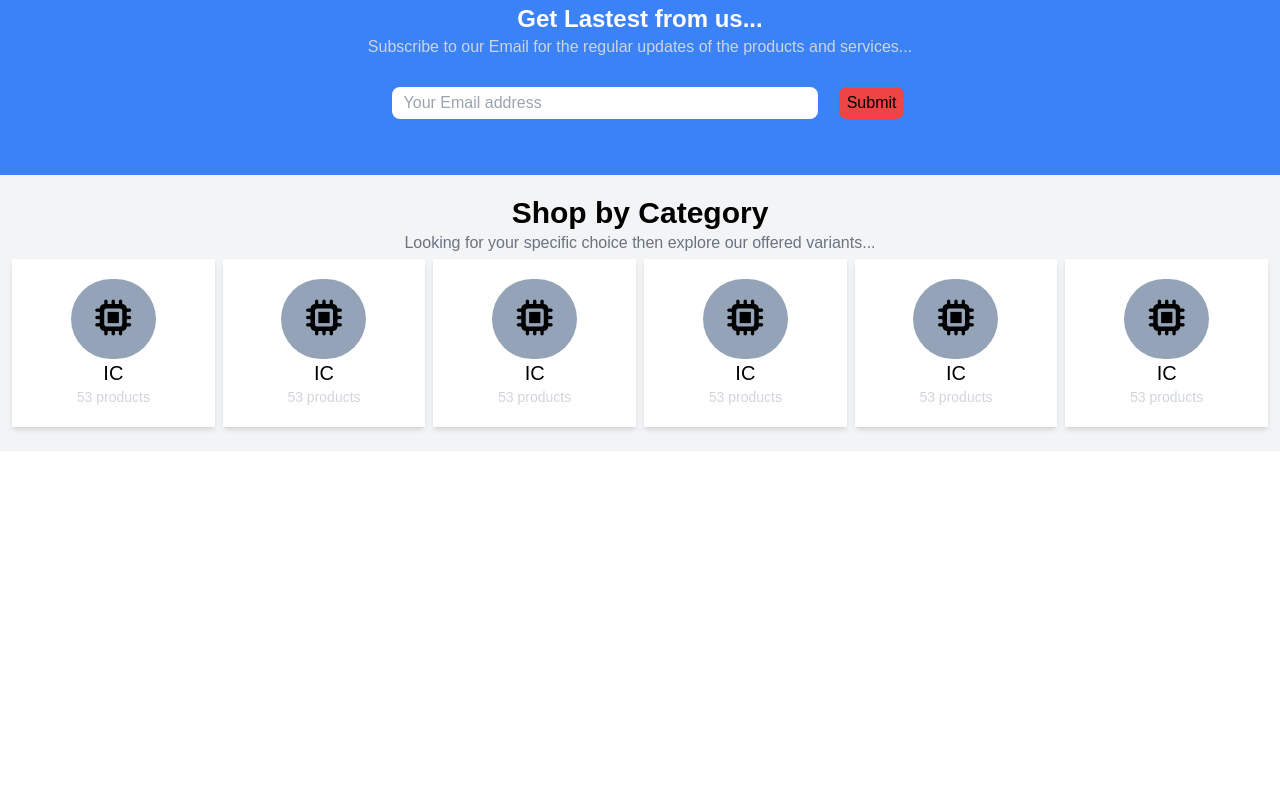
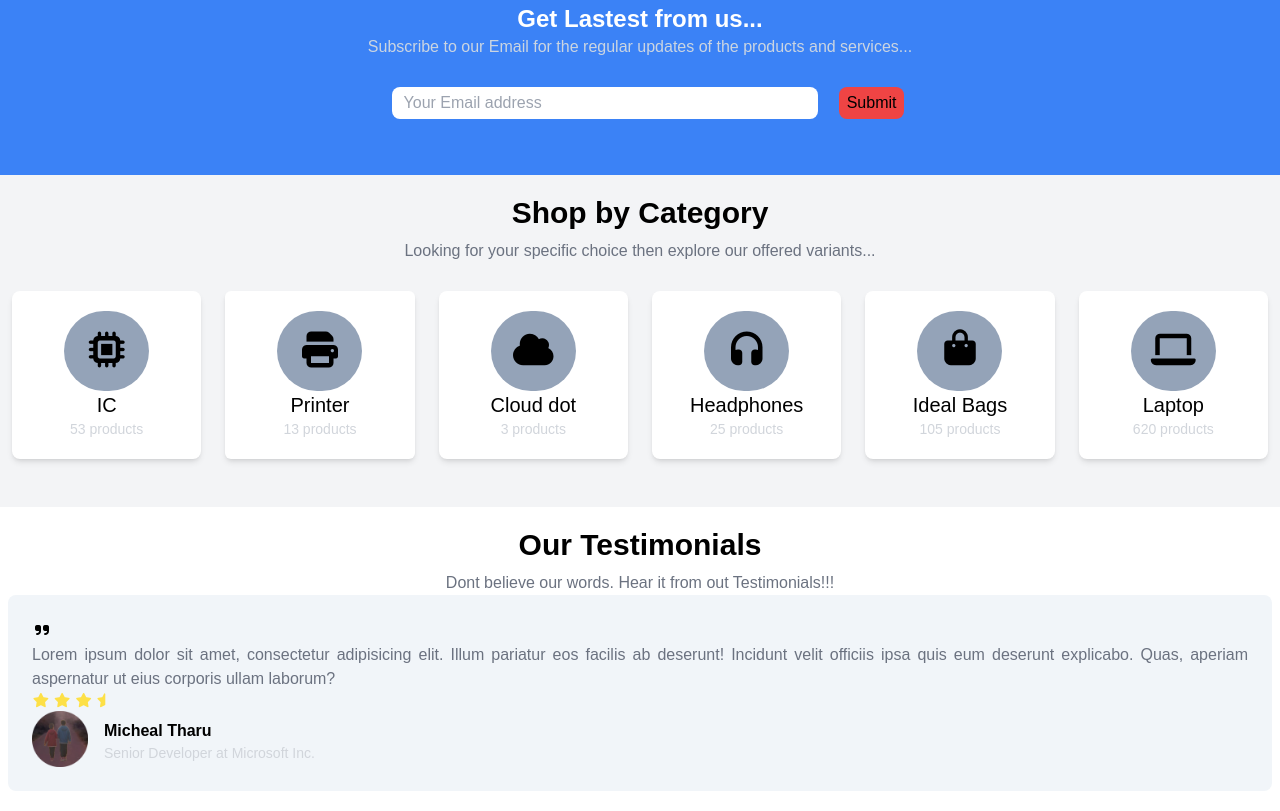
Before and after one commit to 0anishpandit/MERN-Learning, a plain HTML site: page index.html in a window 1280 px wide. Shown: the part 2251-3062 px from the top of the page. Before the commit the page ends 2702 px from the top, so only its background shows below. Drawn offline with nearby package versions, Linux system fonts and the light colour scheme; a web font is replaced by a local one.

Commit message:
Testimonials Section added...

```diff
--- a/index.html
+++ b/index.html
@@ -356,11 +356,6 @@
             <div class=" text-center mt-8">
                 <a href="/assets/products/" class="text-white bg-green-500 p-1 rounded-lg hover:text-primary/90 ">See More...</a>
             </div>
-
-        </section>
-
-        <!-- Student Testimonials  Section-->
-        <section>
         </section>
 
         <!-- Latest from our Blog  Section-->
@@ -385,50 +380,90 @@
             <div class="container mx-auto py-5 px-2">
                 <div class="text-center">
                     <h1 class="text-3xl font-semibold">Shop by Category</h1>
-                    <p class="text-gray-500">Looking for your specific choice then explore our offered variants...</p>
+                    <p class="text-gray-500 mt-2">Looking for your specific choice then explore our offered variants...</p>
                 </div>
-               <div class="grid grid-cols-1 md:grid-cols-3 lg:grid-cols-6">
-                        <div class="bg-white m-1 roudned-lg shadow-md px-6 py-5 flex flex-col items-center">
+               <div class="grid grid-cols-1 md:grid-cols-3 lg:grid-cols-6 lg:gap-4 lg:my-6">
+                        <a href="#">
+                            <div class="bg-white m-1 rounded-lg shadow-md hover:shadow-lg px-6 py-5 flex flex-col items-center">
                                 <span class="text-4xl bg-slate-400 p-5 rounded-full inline-block">
                                     <i class="fa-solid fa-microchip"></i>
                                 </span>
                                 <h3 class="font-medium text-xl">IC</h3>
                                 <p class="text-sm text-gray-300">53 products</p>
                             </div>
-                    <div class="bg-white m-1 roudned-lg shadow-md px-6 py-5 flex flex-col items-center">
+                        </a>
+                        <a href="#">
+                            <div class="bg-white m-1 rounded-md  shadow-md hover:shadow-lg px-6 py-5 flex flex-col items-center">
                                 <span class="text-4xl bg-slate-400 p-5 rounded-full inline-block">
-                            <i class="fa-solid fa-microchip"></i>
+                                <i class="fa-solid fa-print"></i>
                                 </span>
-                        <h3 class="font-medium text-xl">IC</h3>
-                        <p class="text-sm text-gray-300">53 products</p>
+                                <h3 class="font-medium text-xl">Printer</h3>
+                                <p class="text-sm text-gray-300">13 products</p>
                             </div>
-                    <div class="bg-white m-1 roudned-lg shadow-md px-6 py-5 flex flex-col items-center">
+                        </a>
+                        <a href="#">
+                            <div class="bg-white m-1 rounded-lg shadow-md hover:shadow-lg px-6 py-5 flex flex-col items-center">
                                 <span class="text-4xl bg-slate-400 p-5 rounded-full inline-block">
-                            <i class="fa-solid fa-microchip"></i>
+                                <i class="fa-solid fa-cloud"></i>
                                 </span>
-                        <h3 class="font-medium text-xl">IC</h3>
-                        <p class="text-sm text-gray-300">53 products</p>
+                                <h3 class="font-medium text-xl">Cloud dot</h3>
+                                <p class="text-sm text-gray-300">3 products</p>
                             </div>
-                    <div class="bg-white m-1 roudned-lg shadow-md px-6 py-5 flex flex-col items-center">
+                        </a>
+                        <a href="#">
+                            <div class="bg-white m-1 rounded-lg shadow-md hover:shadow-lg px-6 py-5 flex flex-col items-center">
                                 <span class="text-4xl bg-slate-400 p-5 rounded-full inline-block">
-                            <i class="fa-solid fa-microchip"></i>
+                                <i class="fa-solid fa-headphones"></i>
                                 </span>
-                        <h3 class="font-medium text-xl">IC</h3>
-                        <p class="text-sm text-gray-300">53 products</p>
+                                <h3 class="font-medium text-xl">Headphones</h3>
+                                <p class="text-sm text-gray-300">25 products</p>
                             </div>
-                    <div class="bg-white m-1 roudned-lg shadow-md px-6 py-5 flex flex-col items-center">
+                        </a>
+                        <a href="#">
+                            <div class="bg-white m-1 rounded-lg shadow-md hover:shadow-lg px-6 py-5 flex flex-col items-center">
                                 <span class="text-4xl bg-slate-400 p-5 rounded-full inline-block">
-                            <i class="fa-solid fa-microchip"></i>
+                                    <i class="fa-solid fa-shopping-bag"></i>
                                 </span>
-                        <h3 class="font-medium text-xl">IC</h3>
-                        <p class="text-sm text-gray-300">53 products</p>
+                                <h3 class="font-medium text-xl">Ideal Bags</h3>
+                                <p class="text-sm text-gray-300">105 products</p>
                             </div>
-                    <div class="bg-white m-1 roudned-lg shadow-md px-6 py-5 flex flex-col items-center">
+                        </a>
+                        <a href="#">
+                            <div class="bg-white m-1 rounded-lg shadow-md hover:shadow-lg px-6 py-5 flex flex-col items-center">
                                 <span class="text-4xl bg-slate-400 p-5 rounded-full inline-block">
-                            <i class="fa-solid fa-microchip"></i>
+                                    <i class="fa-solid fa-laptop"></i>
                                 </span>
-                        <h3 class="font-medium text-xl">IC</h3>
-                        <p class="text-sm text-gray-300">53 products</p>
+                                <h3 class="font-medium text-xl">Laptop</h3>
+                                <p class="text-sm text-gray-300">620 products</p>
+                            </div>
+                        </a>
+               </div>
+            </div>
+         </section>
+
+         <!-- Student Testimonials  Section-->
+        <section>
+            <div class="container mx-auto py-5 px-2">
+                <div class="text-center">
+                    <h1 class="text-3xl font-semibold">Our Testimonials</h1>
+                    <p class="text-gray-500 mt-2">Dont believe our words. Hear it from out Testimonials!!!</p>
+                </div>
+                <div class="bg-slate-100 rounded-lg shadow:md hover:shadow-lg transition p-6">
+                    <i class="fa fa-quote-right"></i>
+                    <p class="text-gray-500 text-justify">Lorem ipsum dolor sit amet, consectetur adipisicing elit. Illum pariatur eos facilis ab deserunt! Incidunt velit officiis ipsa quis eum deserunt explicabo. Quas, aperiam aspernatur ut eius corporis ullam laborum?</p>
+                    <div class="text-yellow-300 text-sm">
+                        <i class="fa fa-star"></i>
+                        <i class="fa fa-star"></i>
+                        <i class="fa fa-star"></i>
+                        <i class="fa fa-star-half"></i>
+                    </div>
+                        <div class="flex flex-row">
+                            <img src="/assets/customer/customer1.png" alt=""  class="w-14 h-14"/>
+                            <div class="ml-4 mt-2">
+                                <h4 class="font-semibold">Micheal Tharu</h4>
+                                <p class="text-gray-300 text-sm">Senior Developer at Microsoft Inc.</p>
+                            </div>
+                        </div>
                     </div>
                 </div>
             </div>
```
Also changed, not shown: assets/customer/customer1.png (added). Lines whose indentation alone changed are shown as unchanged.
